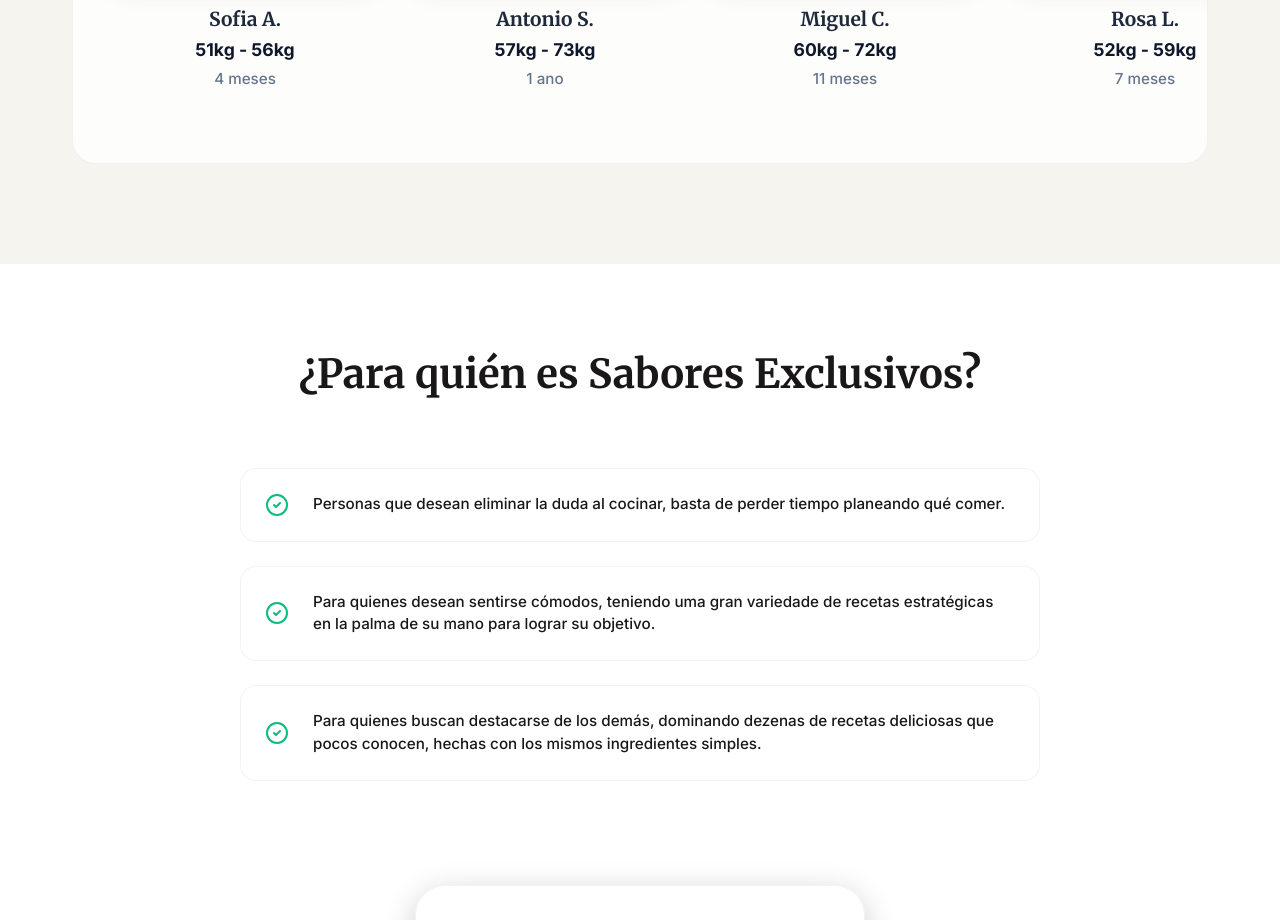
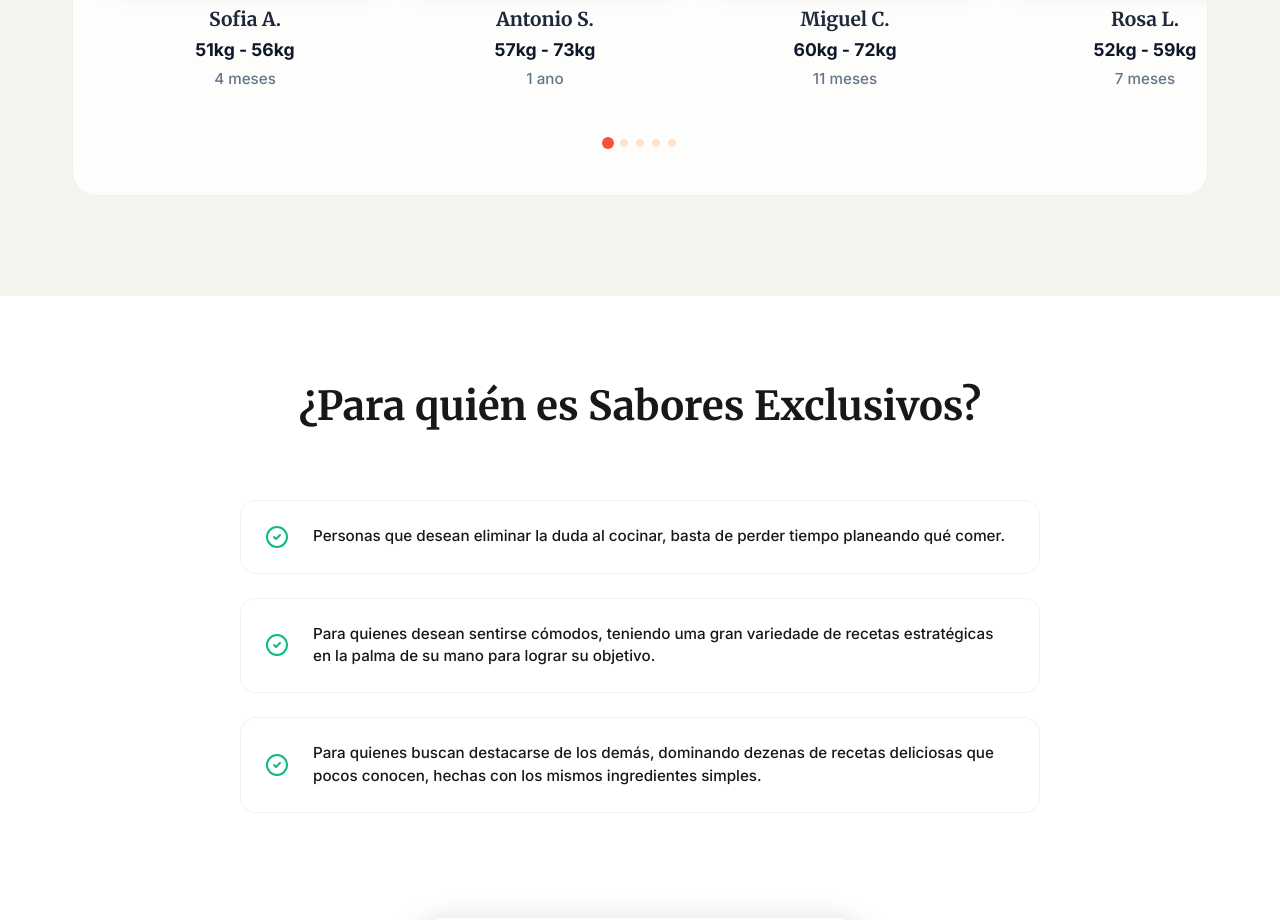
Before and after one commit to YohanSaibb026/LeadingPage, a React (Vite) app: page / in a window 1280 px wide. Shown: the part 4620-5540 px from the top of the page. Built offline with nearby package versions, Linux system fonts and the light colour scheme.

Commit message:
feat: add pagination dots to transformations section

```diff
--- a/src/App.css
+++ b/src/App.css
@@ -1784,3 +1784,24 @@
 .recommendation-icon {
     color: var(--primary);
 }
+
+/* Pagination Dots */
+.pagination-dots {
+    display: flex;
+    justify-content: center;
+    gap: 8px;
+    margin-top: 1.5rem;
+}
+
+.dot {
+    width: 8px;
+    height: 8px;
+    border-radius: 50%;
+    background: rgba(249, 115, 22, 0.2);
+    transition: all 0.3s cubic-bezier(0.4, 0, 0.2, 1);
+}
+
+.dot.active {
+    background: var(--primary);
+    transform: scale(1.5);
+}
--- a/src/App.tsx
+++ b/src/App.tsx
@@ -254,6 +254,7 @@ const BMRCalculator = () => {
 function App() {
     const { t } = useTranslation();
     const [openFaq, setOpenFaq] = useState<number | null>(null);
+    const [activeTransformIndex, setActiveTransformIndex] = useState(0);
 
     const stories = [
         { name: 'Nicolás N.', avatar: avatarNicolas, content: meal2 },
@@ -328,6 +329,15 @@ function App() {
 
         return () => observer.disconnect();
     }, []);
+
+    const handleTransformScroll = (e: React.UIEvent<HTMLDivElement>) => {
+        const container = e.currentTarget;
+        const scrollLeft = container.scrollLeft;
+        const width = container.offsetWidth;
+        const itemWidth = 280 + 20; // item width + gap
+        const index = Math.round(scrollLeft / itemWidth);
+        setActiveTransformIndex(index);
+    };
 
     return (
         <div className="landing-container">
@@ -480,7 +490,7 @@ function App() {
                         <div className="icon-wrapper"><Star /></div>
                         <h3>{t('features.transformations.title')}</h3>
                         <p>{t('features.transformations.desc')}</p>
-                        <div className="transformations-grid">
+                        <div className="transformations-grid" onScroll={handleTransformScroll}>
                             {transformations.map((item, i) => (
                                 <div key={i} className="transform-item-wrapper">
                                     <div className="transform-item">
@@ -492,6 +502,14 @@ function App() {
                                         <span className="transform-duration">{item.duration}</span>
                                     </div>
                                 </div>
+                            ))}
+                        </div>
+                        <div className="pagination-dots">
+                            {transformations.map((_, i) => (
+                                <div
+                                    key={i}
+                                    className={`dot ${activeTransformIndex === i ? 'active' : ''}`}
+                                />
                             ))}
                         </div>
                     </div>
```
